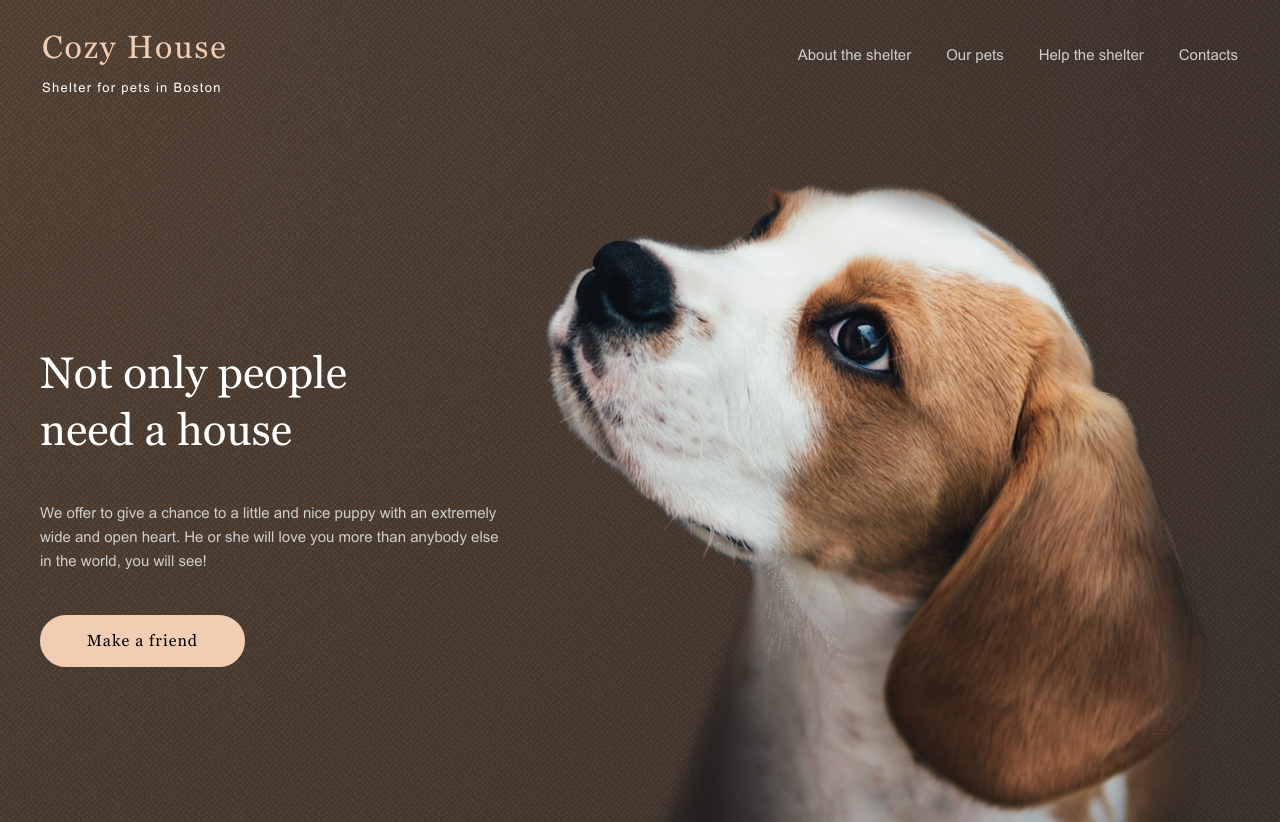
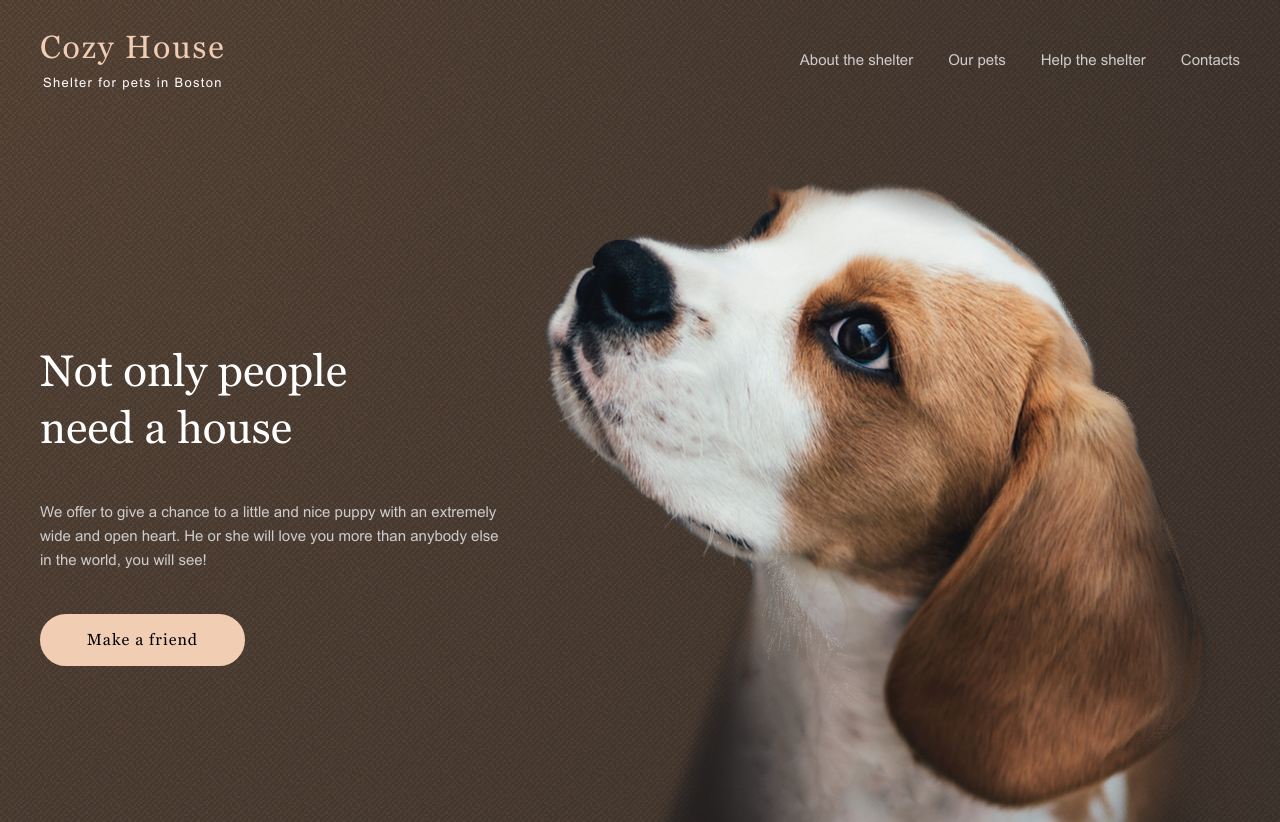
Before and after one commit to OsipovaES/shelter, a website built with webpack: page src/main/index.html in a window 1280 px wide. Shown: the top 822 px of the page. Built offline with nearby package versions, Linux system fonts and the light colour scheme; some packages are replaced by stand-ins of ours.

Commit message:
fix: offsets and sizes

```diff
--- a/src/sass/base/_base.scss
+++ b/src/sass/base/_base.scss
@@ -1,5 +1,10 @@
 html {
     font-size: 10px;
+    scroll-behavior: smooth;
+}
+
+* {
+    box-sizing: border-box;
 }
 
 .body{
@@ -14,7 +19,8 @@ html {
 }
 
 .wrapper {
-    width: 128rem;
+    max-width: 128rem;
+    width: 100%;
     margin: auto;
 }
 
@@ -27,7 +33,10 @@ h1 {
 
 .logo {
     text-decoration: none;
+    @include flex($flex-dir: column);
+    gap: 1rem;
     &__title {
+        margin: 0;
         color: $color-primary;
         @extend %font-prim;
         @include font($size: 3.2rem, $height: 110%);
@@ -38,9 +47,10 @@ h1 {
         }
     }
     &__text {
+        margin: 0;
         color: $color-light;
         @extend %font-add;
-        @include font($size: 1.3rem, $height: 10%);
+        @include font($size: 1.3rem, $height: normal);
         letter-spacing: 0.13rem;
 
         .logo_pets & {
--- a/src/sass/components/_navigation.scss
+++ b/src/sass/components/_navigation.scss
@@ -1,8 +1,10 @@
 .navigation {
+    margin: 0;
     list-style-type: none;
     @include flex();
     gap: 3.5rem;
     &__link {
+        margin: 0;
         @include font($size: 1.5rem, $height: 160%);
         @extend %font-add;
         color: $color-gray;
--- a/src/sass/components/_slider.scss
+++ b/src/sass/components/_slider.scss
@@ -31,6 +31,6 @@
     gap: 4.5rem;
     &__wrapper {
         @include flex($flex-wrap: wrap);
-        gap: 4rem;
+        gap: 3rem 4rem;
     }
 }
--- a/src/sass/layouts/_about.scss
+++ b/src/sass/layouts/_about.scss
@@ -3,19 +3,21 @@
     height: 58.8rem;
     &__wrapper {
         @include flex();
-        padding-top: 8.3rem;
-        height: 40.8rem;
+        width: 120rem;
+        padding-top: 8rem;
         gap: 12rem;
     }
     &__content {
         @include flex($flex-dir:column);
+        gap: 2.5rem;
         width: 43rem;
         height: 38rem;
     }
     &__title {
-       margin: 1rem 0;
+       margin: 0;
     }
     &__text {
+        margin: 0;
         color: $color-text;
         @extend %font-add;
         @include font($size: 1.5rem, $height: 160%);
--- a/src/sass/layouts/_footer.scss
+++ b/src/sass/layouts/_footer.scss
@@ -1,11 +1,8 @@
 .footer {
     background: url(../img/backgrounds/noise_transparent@2x.png), radial-gradient(237.5% 111.8% at 0% 0%, #5B483A 0%, #262425 100%), #211F20;
-    height: 35rem;
     &__wrapper {
         @include flex($justify: space-between);
-        padding-top: 2rem;
         width: 120rem;
-        height: 31rem;
     }
     &__left {
         @include flex($flex-dir: column, $i-align: flex-start);
--- a/src/sass/layouts/_header.scss
+++ b/src/sass/layouts/_header.scss
@@ -1,7 +1,6 @@
 .header {
-    @include flex();
-    width: 120rem;
-    height: 6rem;
-    padding: 2.5rem 4rem;
-    gap: 53rem;
+    @include flex($justify: space-between);
+    max-width: 128rem;
+    width: 100%;
+    padding: 3rem 4rem;
 }
--- a/src/sass/layouts/_promo.scss
+++ b/src/sass/layouts/_promo.scss
@@ -1,16 +1,21 @@
 .promo {
-    height: 90.8rem;
+    &__wrapper {
+        @include flex($flex-dir: column);
+        gap: 6rem;
+    }
     &__content {
-        @include flex();
-        width: 120rem;
+        @include flex($i-align: flex-start);
+        max-width: 128rem;
+        width: 100%;
         height: 72.8rem;
-        padding: 3.2rem 4rem 0 4rem;
         gap: 4.2rem;
     }
     &__filling {
-        @include flex($flex-dir: column, $i-align: flex-start);
+        @include flex($flex-dir: column, $i-align: flex-start, $justify: flex-start);
+        padding: 16.3rem 0;
         gap: 4.2rem;
-        width: 46rem;
+        max-width: 46rem;
+        width: 100%;
     }
     &__title {
         margin: 0;
@@ -25,7 +30,4 @@
         @extend %font-add;
         @include font($size: 1.5rem, $height: 160%);
     }
-    &__image {
-        padding-top: 8.5rem;
-    }
 }
```
